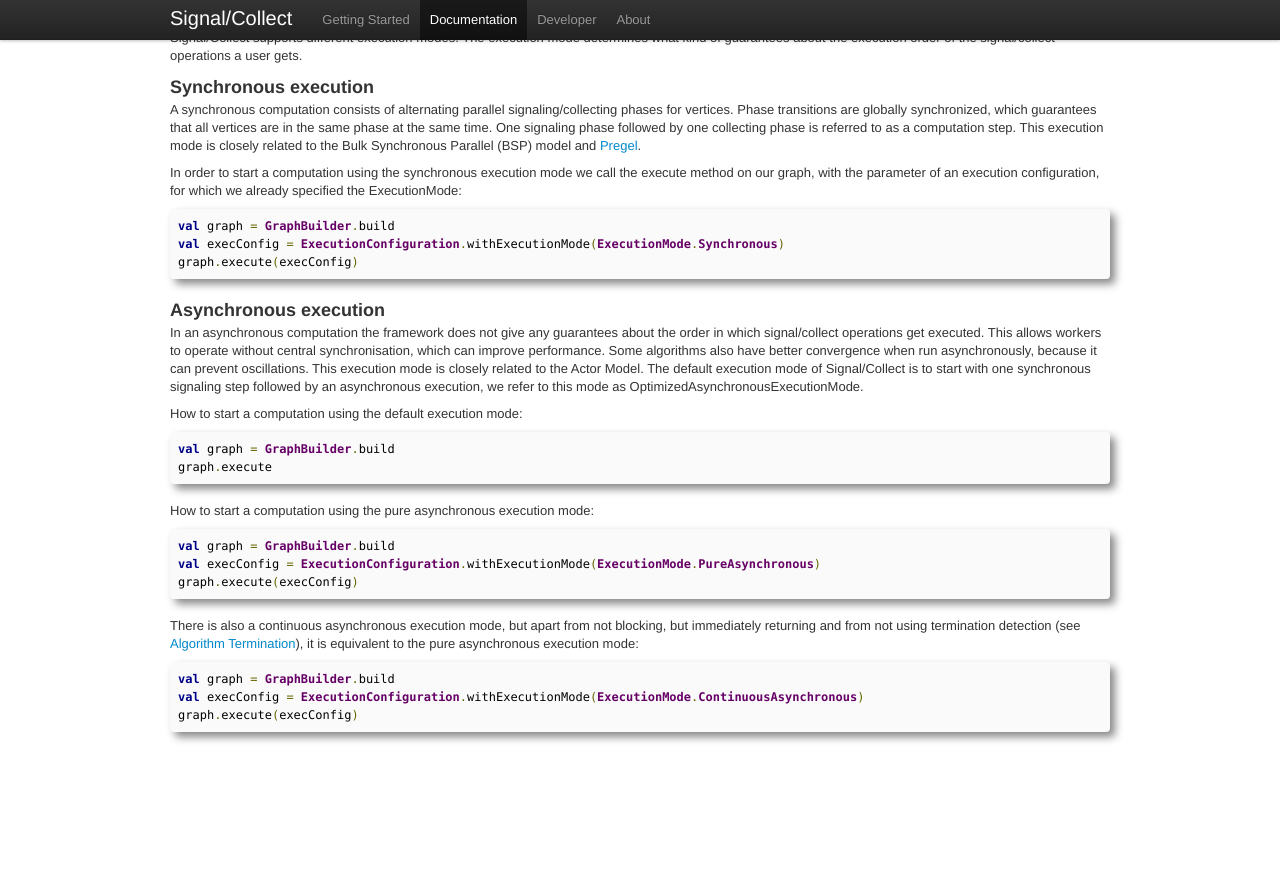
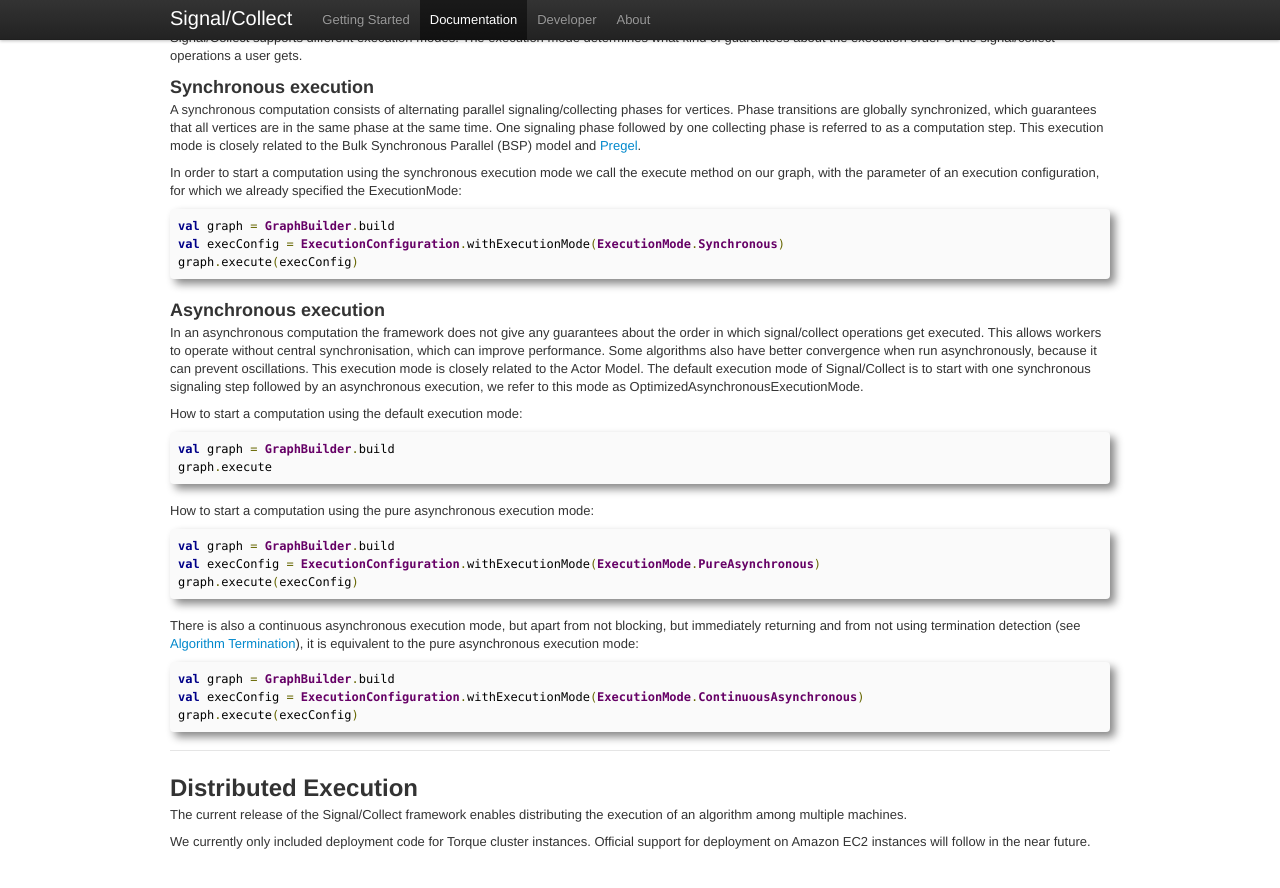
Before and after one commit to uzh/signal-collect, a Jekyll site: the page built from documentation.html, in a window 1280 px wide and 900 px high, scrolled down 3511 px. Shown: the top 888 px of the window. Built offline with Jekyll 4.4.1, drawn with Linux system fonts in a browser that asks for light colours; comment, search, counter and statistics services are not loaded; before the commit the page ends 4301 px from its top, so only the background shows below that.

Commit message:
some distributed docu

```diff
--- a/documentation.html
+++ b/documentation.html
@@ -204,6 +204,8 @@
 
 <p>How to start a computation using the pure asynchronous execution mode:</p>
 
+
+
 <pre class="prettyprint lang-scala">val graph = GraphBuilder.build
 val execConfig = ExecutionConfiguration.withExecutionMode(ExecutionMode.PureAsynchronous)
 graph.execute(execConfig)</pre>
@@ -213,3 +215,9 @@
 <pre class="prettyprint lang-scala">val graph = GraphBuilder.build
 val execConfig = ExecutionConfiguration.withExecutionMode(ExecutionMode.ContinuousAsynchronous)
 graph.execute(execConfig)</pre>
+
+<hr class="soften">
+
+<h2 id="DistributedExecution">Distributed Execution</h2>
+<p>The current release of the Signal/Collect framework enables distributing the execution of an algorithm among multiple machines.</p>
+<p>We currently only included deployment code for Torque cluster instances. Official support for deployment on Amazon EC2 instances will follow in the near future.</p>
```
